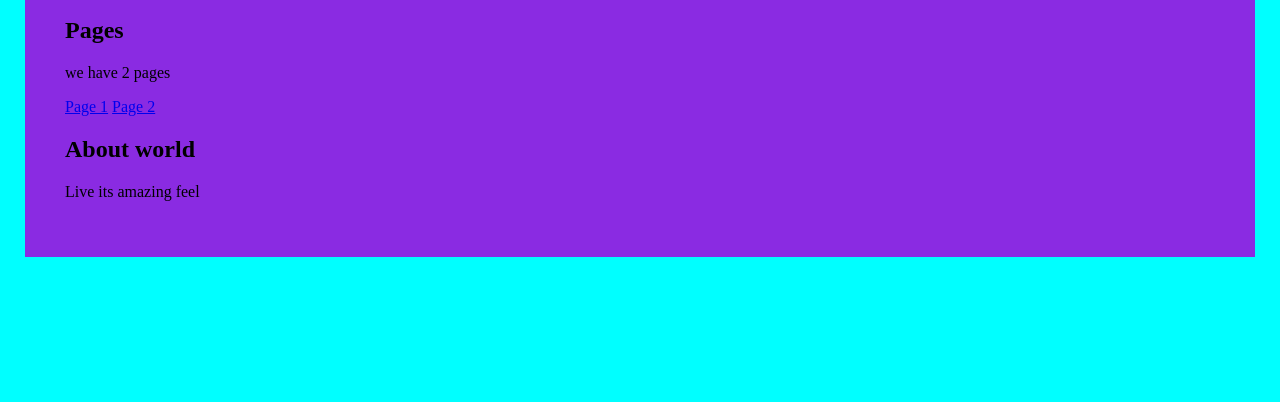
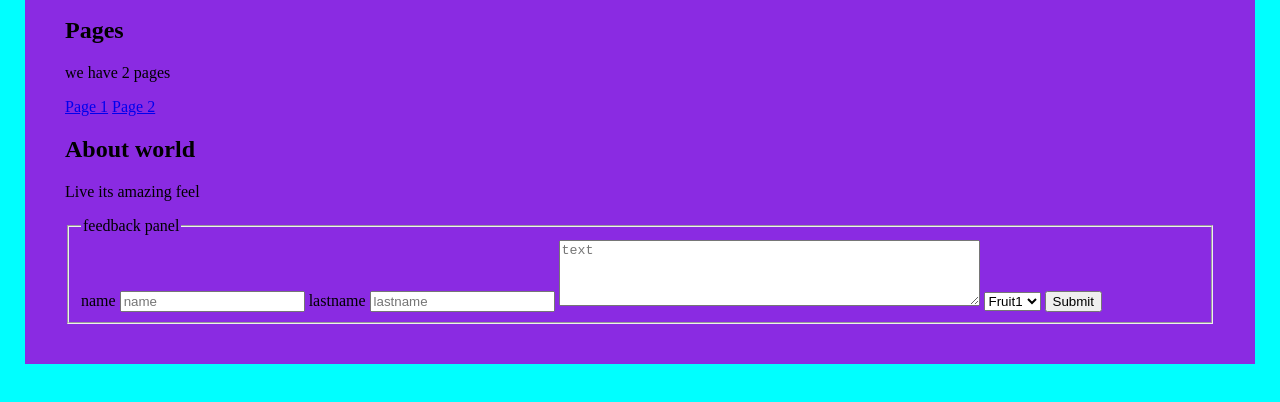
Before and after one commit to SergeyPromashkov/testing-git1, a plain HTML site: page index.html in a window 1280 px wide. Shown: the part 166-568 px from the top of the page. Drawn offline with Linux system fonts and the light colour scheme.

Commit message:
update index1

```diff
--- a/index.html
+++ b/index.html
@@ -4,7 +4,7 @@
     <meta charset="UTF-8" />
     <meta name="viewport" content="width=device-width, initial-scale=1.0" />
     <title>Document</title>
-    <link rel="stylesheet" href="/style.css">
+    <link rel="stylesheet" href="/style.css" />
   </head>
   <body>
     <!-- Wrapper -->
@@ -29,6 +29,35 @@
       <div>
         <h2>About world</h2>
         <p>Live its amazing feel</p>
+        <!-- feedback -->
+        <div>
+          <fieldset>
+            <legend>feedback panel</legend>
+            <label for="name">name</label>
+            <input type="name" placeholder="name" />
+
+            <label for="lastname">lastname</label>
+            <input type="lastname" placeholder="lastname" />
+
+            <textarea
+              name="text"
+              id="text"
+              placeholder="text"
+              rows="4"
+              cols="50"
+            ></textarea>
+
+            <!-- select -->
+            <select>
+              <option value="Fruit1">Fruit1</option>
+              <option value="Fruit1">Fruit2</option>
+              <option value="Fruit1">Fruit3</option>
+            </select>
+
+
+            <input type="submit" name="submit" id="submit">
+          </fieldset>
+        </div>
       </div>
     </div>
   </body>
```
